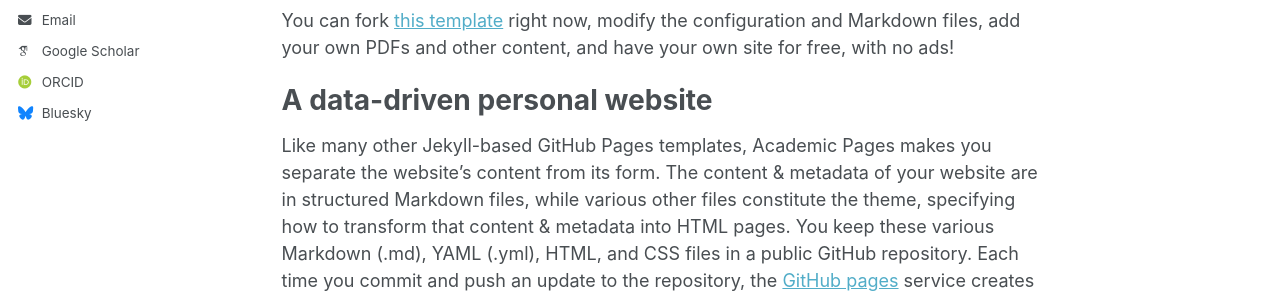
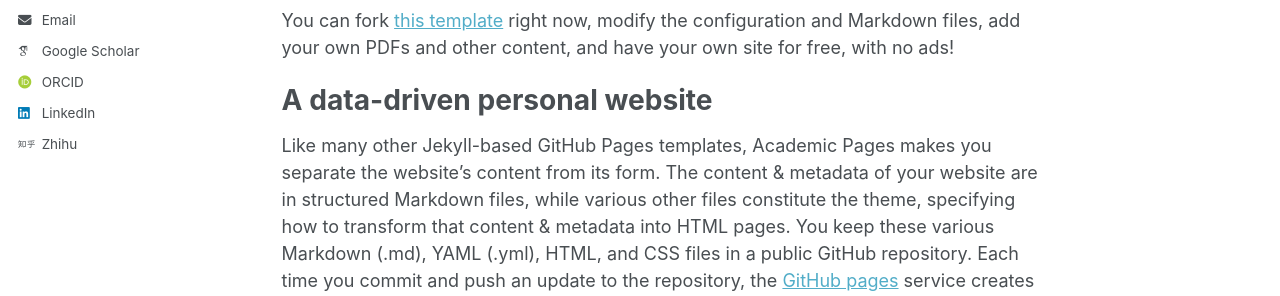
Before and after one commit to SobotHub/SobotHub.github.io, a Jekyll site: the page built from _pages/about.md, in a window 1280 px wide. Shown: the part 402-698 px from the top of the page. Built offline with Jekyll 4.4.1, drawn with Linux system fonts in a browser that asks for light colours; some web fonts are replaced; a script bundle is joined from its source files by our own code; library files that are not in the unit come from our copies; some of the changed lines change nothing that is shown.

Commit message:
Update _config.yml

```diff
--- a/_config.yml
+++ b/_config.yml
@@ -57,7 +57,7 @@
 
   # Social media
   artstation       : # Username
-  bluesky          : "bsky.app" # Replace this with you Bluesky username
+  bluesky          : # Username
   facebook         : # Username
   flickr           : # Username
   foursquare       : # Username
@@ -66,7 +66,7 @@
   keybase          : # Username
   instagram        : # Username
   lastfm           : # Username
-  linkedin         : # Username
+  linkedin         : "https://www.linkedin.com/in/ke-wu-060548167/"
   mastodon         : # URL
   medium           : # URL
   pinterest        : # Username
@@ -80,7 +80,7 @@
   wikipedia        : # Username
   xing             : # Username
   youtube          : # Username
-  zhihu            : # Username
+  zhihu            : "https://www.zhihu.com/people/Sobothub"
 
 # Publication Category - The following the list of publication categories and their headings
 publication_category:
```
